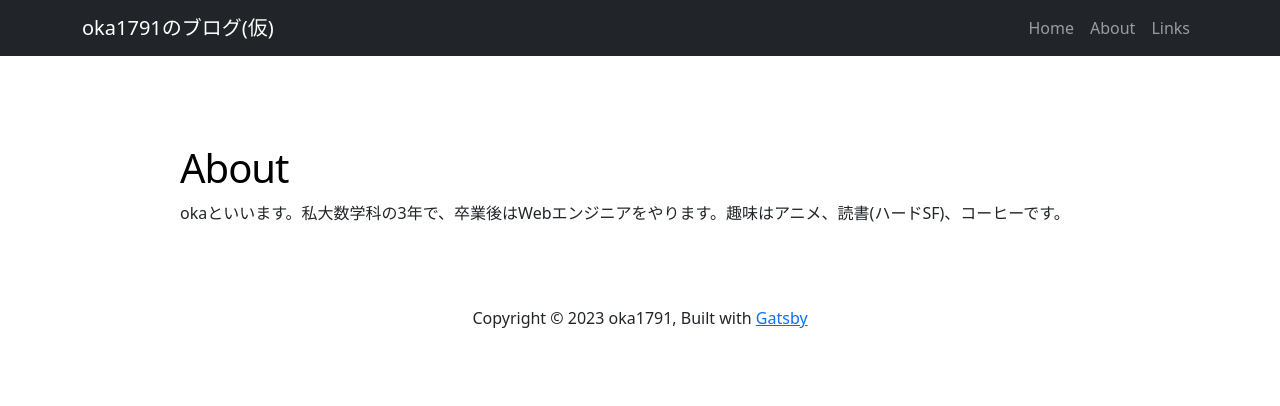
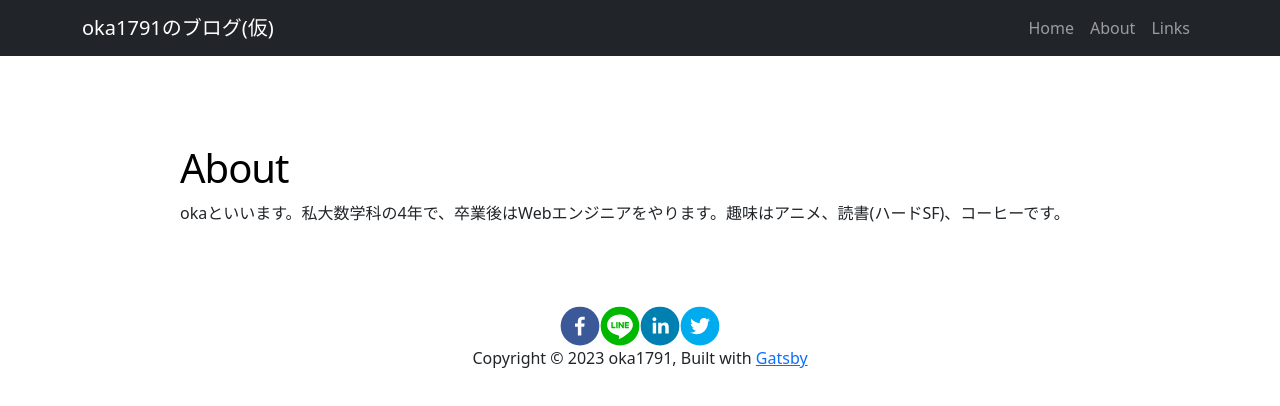
Before and after one commit to oka1791/oka1791.info, a Gatsby site: page /about in a window 1280 px wide. Built offline with nearby package versions, Linux system fonts and the light colour scheme; Gatsby itself is replaced by a stand-in of ours.

Commit message:
共有ボタンを追加

```diff
--- a/package.json
+++ b/package.json
@@ -40,7 +40,8 @@
     "react-bootstrap": "^2.7.2",
     "react-dom": "^18.1.0",
     "react-helmet": "^6.1.0",
-    "react-icons": "^4.8.0"
+    "react-icons": "^4.8.0",
+    "react-share": "^4.4.1"
   },
   "devDependencies": {
     "prettier": "^2.8.7"
--- a/src/components/footer.css
+++ b/src/components/footer.css
@@ -1,5 +1,4 @@
 .defaultFooter {
-  display: flex;
   align-items: center;
   justify-content: center;
 }
@@ -11,3 +10,15 @@
 .navbar-brand {
   color: white;
 }
+
+.shareIcons {
+  display: flex;
+  align-items: center;
+  justify-content: center;
+}
+
+.bottom {
+  display: flex;
+  justify-content: center;
+  align-items: center;
+}
--- a/src/components/footer.js
+++ b/src/components/footer.js
@@ -1,9 +1,49 @@
 import * as React from "react"
 import "./footer.css"
+import {
+  FacebookShareButton,
+  FacebookIcon,
+  LineShareButton,
+  LineIcon,
+  LinkedinShareButton,
+  LinkedinIcon,
+  TwitterShareButton,
+  TwitterIcon,
+} from "react-share"
+const Footer = ({ title, location }) => {
+  const basePaths = [
+    `${__PATH_PREFIX__}/`,
+    `${__PATH_PREFIX__}/about/`,
+    `${__PATH_PREFIX__}/links/`,
+  ]
+  const tagPath = new RegExp(__PATH_PREFIX__ + "/tags/(.)+")
+  const isPostPath =
+    !basePaths.includes(location.pathname) && !location.pathname.match(tagPath)
+  const url = __PATH_PREFIX__ + location.pathname
+  const shareIcons = (
+    <div className="shareIcons">
+      <FacebookShareButton title={title} url={url}>
+        <FacebookIcon size={40} round />
+      </FacebookShareButton>
 
-const Footer = () => {
+      <LineShareButton title={title} url={url}>
+        <LineIcon size={40} round />
+      </LineShareButton>
+
+      <LinkedinShareButton title={title} url={url}>
+        <LinkedinIcon title={title} size={40} round />
+      </LinkedinShareButton>
+
+      <TwitterShareButton title={title} url={url}>
+        <TwitterIcon size={40} round />
+      </TwitterShareButton>
+    </div>
+  )
+  if (isPostPath) {
     return (
       <footer className="defaultFooter">
+        {shareIcons}
+        <div className="bottom">
           Copyright © {new Date().getFullYear()} oka1791, Built with&nbsp;
           <a
             href="https://www.gatsbyjs.com"
@@ -12,8 +52,25 @@ const Footer = () => {
           >
             Gatsby
           </a>
+        </div>
+      </footer>
+    )
+  } else {
+    return (
+      <footer className="defaultFooter">
+        <div className="bottom">
+          Copyright © {new Date().getFullYear()} oka1791, Built with&nbsp;
+          <a
+            href="https://www.gatsbyjs.com"
+            target="_blank"
+            rel="noopener noreferrer"
+          >
+            Gatsby
+          </a>
+        </div>
       </footer>
     )
   }
+}
 
 export default Footer
--- a/src/components/layout.js
+++ b/src/components/layout.js
@@ -9,7 +9,7 @@ const Layout = ({ location, title, children }) => {
       <div className="global-wrapper">
         <main>{children}</main>
       </div>
-      <Footer />
+      <Footer location={location} />
     </div>
   )
 }
--- a/src/pages/about.js
+++ b/src/pages/about.js
@@ -10,7 +10,7 @@ const AboutPage = ({ location, data }) => {
     <Layout location={location} title={siteTitle}>
       <h1>About</h1>
       <p>
-        okaといいます。私大数学科の3年で、卒業後はWebエンジニアをやります。趣味はアニメ、読書(ハードSF)、コーヒーです。
+        okaといいます。私大数学科の4年で、卒業後はWebエンジニアをやります。趣味はアニメ、読書(ハードSF)、コーヒーです。
       </p>
     </Layout>
   )
--- a/src/templates/blog-post.js
+++ b/src/templates/blog-post.js
@@ -69,7 +69,7 @@ const BlogPostTemplate = ({
             </li>
           </ul>
         </nav>
-        <Footer />
+        <Footer title={post.frontmatter.title} location={location} />
       </div>
     </>
   )
```
Also changed, not shown: 1 other file. Lines whose indentation alone changed are shown as unchanged.
